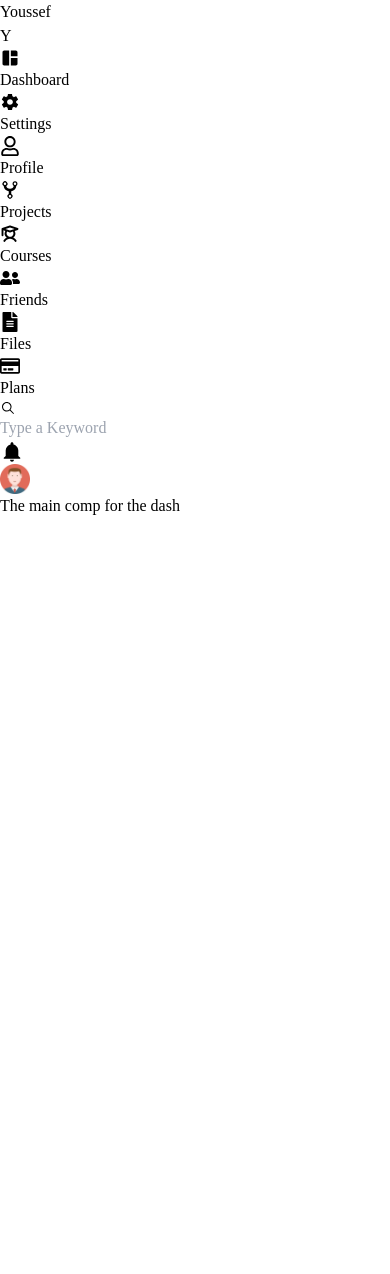
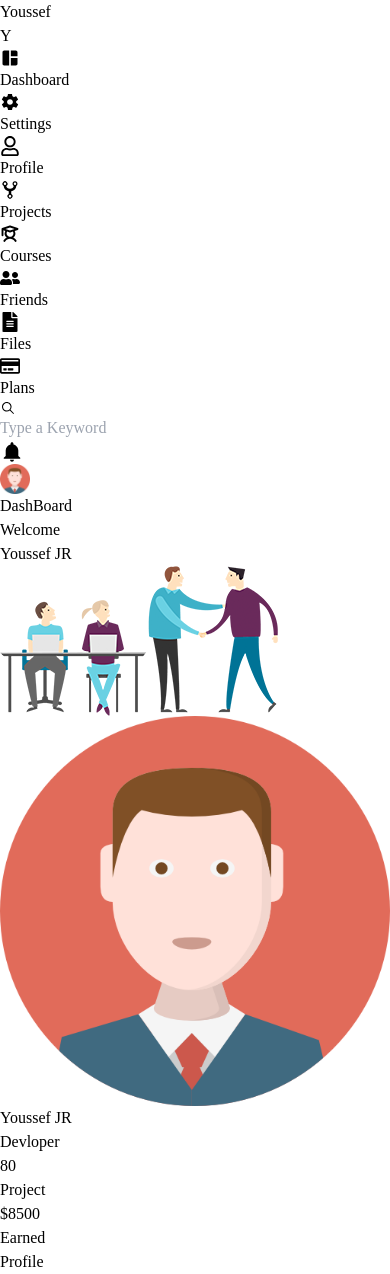
Before and after one commit to ysfzxz7/control_panel, a React (Vite) app: page / in a window 390 px wide. Before the commit the page ends 844 px from the top, so only its background shows below. Built offline with nearby package versions, Linux system fonts and the light colour scheme.

Commit message:
Welcome componant done

```diff
--- a/src/App.tsx
+++ b/src/App.tsx
@@ -4,6 +4,12 @@ import Aside from "./componants/Aside"
 import Nav from "./componants/Nav"
 import _Dashboard from "./componants/Dashboard/_Dashborad";
 import _Settings from "./componants/Settings/_Settings";
+import _Profile from "./componants/Profile/_Profile";
+import _Project from "./componants/Projects/_Projects";
+import _Courses from "./componants/Courses/_Courses";
+import _Friends from "./componants/Friends/_Friends";
+import _Files from "./componants/Files/_Files";
+import _Plans from "./componants/Plans/_Plans";
 
 
 export default function App() {
@@ -36,4 +42,39 @@ const allRoutes: routes[] = [
     link: '/setting',
     element: <_Settings />
   },
+  {
+    name: 'Profile',
+    link: '/profile',
+    element: <_Profile />
+  },
+  {
+    name: 'Projects',
+    link: '/projects',
+    element: <_Project />
+  },
+  {
+    name: 'Courses',
+    link: '/courses',
+    element: <_Courses />
+  },
+  {
+    name: 'Settings',
+    link: '/setting',
+    element: <_Settings />
+  },
+  {
+    name: 'Friends',
+    link: '/friends',
+    element: <_Friends />
+  },
+  {
+    name: 'Files',
+    link: '/files',
+    element: <_Files />
+  },
+  {
+    name: 'Plans',
+    link: '/plans',
+    element: <_Plans />
+  }
 ]
--- a/src/componants/Dashboard/Welcome.tsx
+++ b/src/componants/Dashboard/Welcome.tsx
@@ -0,0 +1,37 @@
+import  welcome  from "../../assets/imgs/welcome.png";
+import  avatar  from "../../assets/imgs/avatar.png";
+
+export default function Welcome() {
+
+    return (
+        <div className="rounded-lg border bg-white">
+            <div className="flex justify-between p-3 relative bg-gray-200 rounded-t-lg ">
+                <div>
+                    <h1 className="font-bold text-lg">Welcome</h1>
+                    <h1 className="text-xs text-gray-400">Youssef JR</h1>
+                </div>
+                <img className="w-48" src={welcome} alt="" />
+                <img className="absolute w-14 bottom-0 translate-y-[50%] border-4 border-gray-100 rounded-full" src={avatar} alt="" />
+            </div>
+            <div className="p-2 mt-10 border-y py-3 ">
+                <ul className="flex justify-between">
+                    <li>
+                        <h1>Youssef JR</h1>
+                        <h1 className="text-xs text-gray-400">Devloper</h1>
+                    </li>
+                    <li>
+                        <h1>80</h1>
+                        <h1 className="text-xs text-gray-400">Project</h1>
+                    </li>
+                    <li>
+                        <h1>$8500</h1>
+                        <h1 className="text-xs text-gray-400">Earned</h1>
+                    </li>
+                </ul>
+            </div>
+            <div className="flex justify-end mt-2 p-2">
+            <button className="bg-fuchsia-500 px-3 py-1 rounded font-bold text-white text-sm ">Profile</button>
+            </div>
+        </div>
+    )
+}
--- a/src/componants/Dashboard/_Dashborad.tsx
+++ b/src/componants/Dashboard/_Dashborad.tsx
@@ -1,6 +1,13 @@
+import Welcome from "./Welcome";
+
 export default function _Dashboard() {
 
     return (
-        <h1>The main comp for the dash</h1>
+        <div className="">
+            <h1>DashBoard</h1>
+            <div className="grid p-2 lg:grid-cols-3">
+            <Welcome />
+            </div>
+        </div>
     )
 }
```
